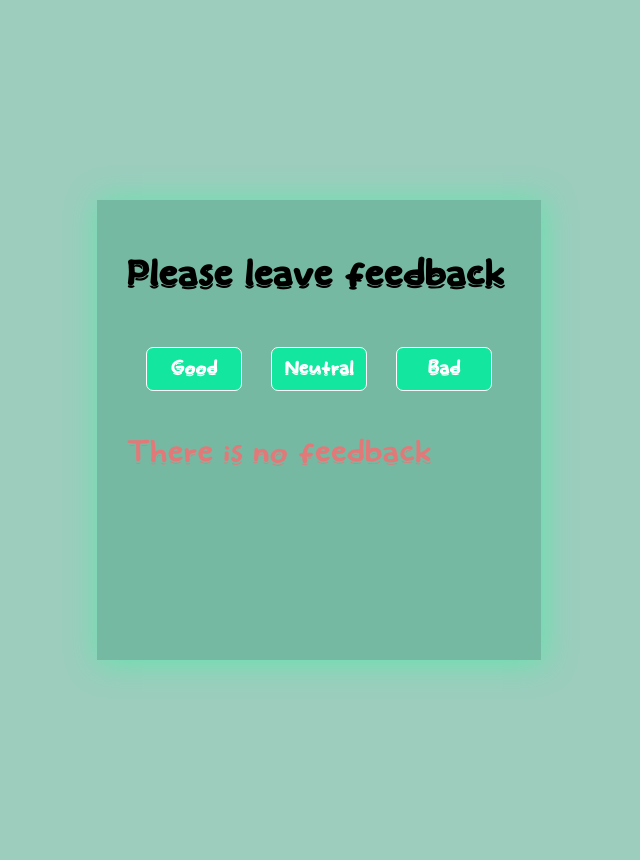
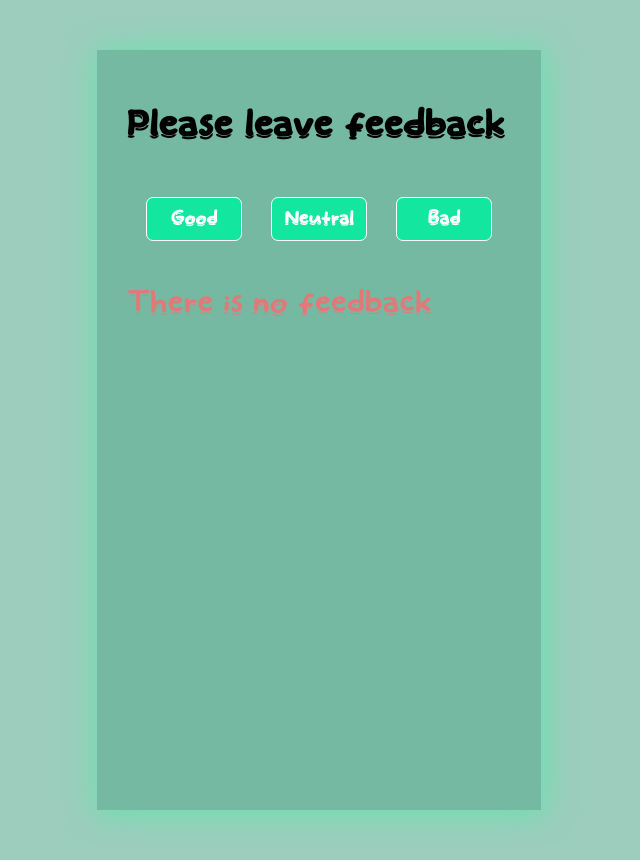
Before and after one commit to teenrage-dev/goit-react-hw-04-feedback, a React (Create React App) app: page / in a window 1280 px wide. Shown: the top 860 px of the page, without its empty margins (351-991 px from the left). Built offline with nearby package versions, Linux system fonts and the light colour scheme.

Commit message:
Update Sections.module.css

```diff
--- a/src/components/FeedBackForm/Section/Sections.module.css
+++ b/src/components/FeedBackForm/Section/Sections.module.css
@@ -1,6 +1,7 @@
 .FeedBackForm__section {
+  overflow: hidden;
   width: 30%;
-  height: 50%;
+  height: 700px;
   display: flex;
   flex-direction: column;
   padding: 30px;
```
